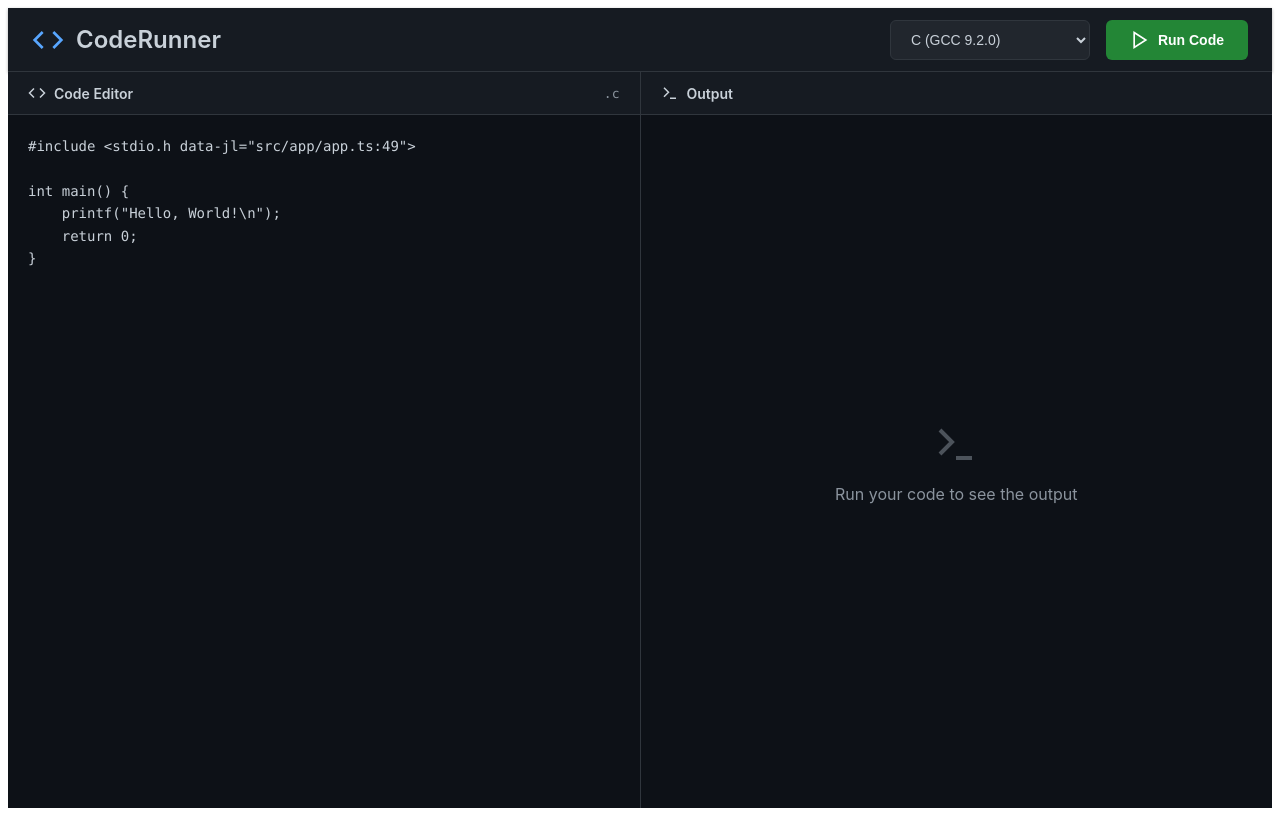
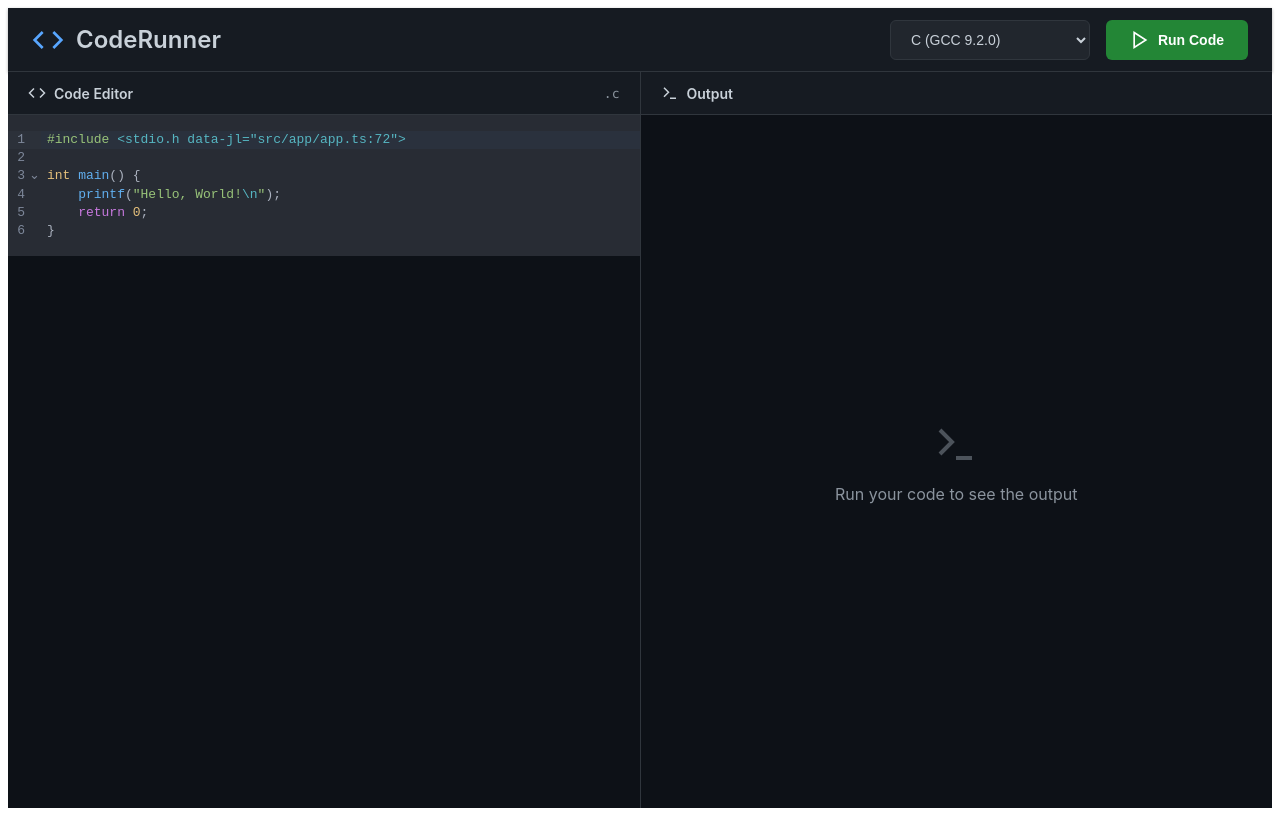
Before and after one commit to zack10/code-executor, an Angular app: page / in a window 1280 px wide. Built offline with nearby package versions, Linux system fonts and the light colour scheme.

Commit message:
add codemirror

```diff
--- a/src/app/app.css
+++ b/src/app/app.css
@@ -177,21 +177,10 @@
   border-color: rgba(248, 81, 73, 0.3);
 }
 
-.code-editor {
+.code-editor-container {
   flex: 1;
-  background: #0d1117;
-  color: #c9d1d9;
-  border: none;
-  padding: 20px;
-  font-size: 14px;
-  line-height: 1.6;
-  resize: none;
-  font-family: 'Monaco', 'Menlo', 'Consolas', monospace;
-  overflow: auto;
-}
-
-.code-editor:focus {
-  outline: none;
+  overflow: hidden;
+  height: 100%;
 }
 
 .output-content {
--- a/src/app/app.html
+++ b/src/app/app.html
@@ -63,6 +63,7 @@
   <div class="main-content">
     <!-- Code Editor Panel -->
     <div class="editor-panel">
+      <div class="editor-panel">
         <div class="panel-header">
           <div class="panel-title">
             <svg
@@ -80,14 +81,8 @@
           </div>
           <span class="file-extension">.{{ currentLanguage()?.ext }}</span>
         </div>
-      <textarea
-        #editor
-        [value]="code()"
-        (input)="onCodeChange($event)"
-        class="code-editor"
-        spellcheck="false"
-        [style.font-family]="'Monaco, Menlo, Consolas, monospace'"
-      ></textarea>
+        <div #editorContainer class="code-editor-container"></div>
+      </div>
     </div>
 
     <!-- Output Panel -->
--- a/src/app/app.ts
+++ b/src/app/app.ts
@@ -1,14 +1,34 @@
 import { CommonModule } from '@angular/common';
 import { HttpClient } from '@angular/common/http';
-import { Component, ElementRef, inject, OnInit, signal, ViewChild } from '@angular/core';
+import {
+  AfterViewInit,
+  Component,
+  ElementRef,
+  inject,
+  OnInit,
+  signal,
+  ViewChild,
+} from '@angular/core';
 import { FormsModule } from '@angular/forms';
 import { RouterOutlet } from '@angular/router';
+
+// CodeMirror imports
+import { cpp } from '@codemirror/lang-cpp';
+import { java } from '@codemirror/lang-java';
+import { javascript } from '@codemirror/lang-javascript';
+import { php } from '@codemirror/lang-php';
+import { python } from '@codemirror/lang-python';
+import { rust } from '@codemirror/lang-rust';
+import { EditorState } from '@codemirror/state';
+import { oneDark } from '@codemirror/theme-one-dark';
+import { basicSetup, EditorView } from 'codemirror';
 
 interface Language {
   id: number;
   name: string;
   ext: string;
   template: string;
+  codemirrorLang: any;
 }
 
 interface ExecutionResult {
@@ -29,9 +49,11 @@ interface ExecutionResult {
   templateUrl: './app.html',
   styleUrl: './app.css',
 })
-export class App implements OnInit {
-  @ViewChild('editor') editorElement?: ElementRef;
+export class App implements OnInit, AfterViewInit {
+  @ViewChild('editorContainer') editorContainer!: ElementRef;
   private readonly http = inject(HttpClient);
+
+  private editorView: EditorView | null = null;
 
   code = signal('');
   output = signal('');
@@ -45,6 +67,7 @@ export class App implements OnInit {
       id: 50,
       name: 'C (GCC 9.2.0)',
       ext: 'c',
+      codemirrorLang: cpp(),
       template:
         '#include <stdio.h>\n\nint main() {\n    printf("Hello, World!\\n");\n    return 0;\n}',
     },
@@ -52,6 +75,7 @@ export class App implements OnInit {
       id: 54,
       name: 'C++ (GCC 9.2.0)',
       ext: 'cpp',
+      codemirrorLang: cpp(),
       template:
         '#include <iostream>\nusing namespace std;\n\nint main() {\n    cout << "Hello, World!" << endl;\n    return 0;\n}',
     },
@@ -59,21 +83,36 @@ export class App implements OnInit {
       id: 62,
       name: 'Java (OpenJDK 13)',
       ext: 'java',
+      codemirrorLang: java(),
       template:
         'public class Main {\n    public static void main(String[] args) {\n        System.out.println("Hello, World!");\n    }\n}',
     },
-    { id: 71, name: 'Python (3.8.1)', ext: 'py', template: 'print("Hello, World!")' },
+    {
+      id: 71,
+      name: 'Python (3.8.1)',
+      ext: 'py',
+      codemirrorLang: python(),
+      template: 'print("Hello, World!")',
+    },
     {
       id: 63,
       name: 'JavaScript (Node.js 12)',
       ext: 'js',
+      codemirrorLang: javascript(),
       template: 'console.log("Hello, World!");',
     },
-    { id: 68, name: 'PHP (7.4.1)', ext: 'php', template: '<?php\necho "Hello, World!\\n";' },
+    {
+      id: 68,
+      name: 'PHP (7.4.1)',
+      ext: 'php',
+      codemirrorLang: php(),
+      template: '<?php\necho "Hello, World!\\n";',
+    },
     {
       id: 51,
       name: 'C# (Mono 6.6.0)',
       ext: 'cs',
+      codemirrorLang: java(), // C# uses Java highlighting
       template:
         'using System;\n\nclass Program {\n    static void Main() {\n        Console.WriteLine("Hello, World!");\n    }\n}',
     },
@@ -81,20 +120,22 @@ export class App implements OnInit {
       id: 60,
       name: 'Go (1.13.5)',
       ext: 'go',
+      codemirrorLang: javascript(), // Go uses JavaScript highlighting
       template: 'package main\nimport "fmt"\n\nfunc main() {\n    fmt.Println("Hello, World!")\n}',
     },
-    { id: 72, name: 'Ruby (2.7.0)', ext: 'rb', template: 'puts "Hello, World!"' },
+    {
+      id: 72,
+      name: 'Ruby (2.7.0)',
+      ext: 'rb',
+      codemirrorLang: python(), // Ruby uses Python highlighting
+      template: 'puts "Hello, World!"',
+    },
     {
       id: 73,
       name: 'Rust (1.40.0)',
       ext: 'rs',
+      codemirrorLang: rust(),
       template: 'fn main() {\n    println!("Hello, World!");\n}',
-    },
-    {
-      id: 74,
-      name: 'Typescript (3.8.3)',
-      ext: 'ts',
-      template: 'console.log("Hello, World!");',
     },
   ];
 
@@ -106,20 +147,55 @@ export class App implements OnInit {
     this.code.set(lang?.template || '');
   }
 
-  onLanguageChange(langId: number | string) {
-    const id = typeof langId === 'string' ? Number.parseInt(langId, 10) : langId;
-    this.selectedLanguageId.set(id);
+  ngAfterViewInit() {
+    this.initializeEditor();
+  }
 
-    const lang = this.languages.find((l) => l.id === id);
+  initializeEditor() {
+    if (this.editorView) {
+      this.editorView.destroy();
+    }
+
+    const lang = this.currentLanguage();
+
+    const startState = EditorState.create({
+      doc: this.code(),
+      extensions: [
+        basicSetup,
+        lang?.codemirrorLang || javascript(),
+        oneDark,
+        EditorView.updateListener.of((update) => {
+          if (update.docChanged) {
+            this.code.set(update.state.doc.toString());
+          }
+        }),
+        EditorView.theme({
+          '&': { height: '100%' },
+          '.cm-scroller': { overflow: 'auto' },
+          '.cm-content': { padding: '16px 0' },
+          '.cm-gutters': { backgroundColor: '#0d1117', borderRight: '1px solid #30363d' },
+        }),
+      ],
+    });
+
+    this.editorView = new EditorView({
+      state: startState,
+      parent: this.editorContainer.nativeElement,
+    });
+  }
+
+  onLanguageChange(event: any) {
+    const langId = typeof event === 'number' ? event : parseInt(event);
+    this.selectedLanguageId.set(langId);
+
+    const lang = this.languages.find((l) => l.id === langId);
     this.currentLanguage.set(lang);
     this.code.set(lang?.template || '');
     this.output.set('');
     this.executionResult.set(null);
-  }
 
-  onCodeChange(event: Event) {
-    const target = event.target as HTMLTextAreaElement;
-    this.code.set(target.value);
+    // Reinitialize editor with new language
+    this.initializeEditor();
   }
 
   encodeBase64(str: string): string {
@@ -200,4 +276,10 @@ export class App implements OnInit {
         },
       });
   }
+
+  ngOnDestroy() {
+    if (this.editorView) {
+      this.editorView.destroy();
+    }
+  }
 }
```
Also changed, not shown: package.json (+13 -0 lines), 1 other file (tests, documents, lock files or other folders). Lines whose indentation alone changed are shown as unchanged.
